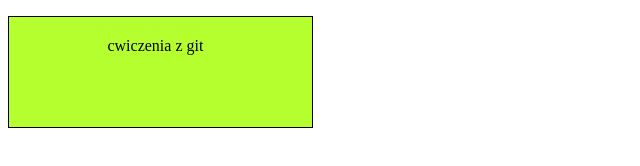
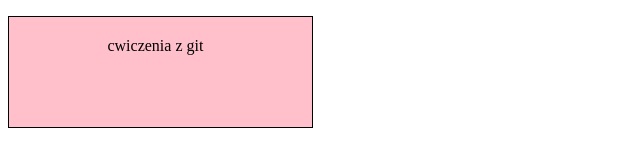
Before and after one commit to izabelasepiol/git1, a plain HTML site: page index.html in a window 1280 px wide. Shown: the whole page, without its empty margins (0-640 px from the left). Drawn offline with Linux system fonts and the light colour scheme.

Commit message:
style update 3

```diff
--- a/style.css
+++ b/style.css
@@ -1,6 +1,6 @@
 p
 {
-    background-color: rgb(182, 255, 47);
+    background-color: pink;
 text-align: center;
 border-style: : dashed;
 border: 1px solid black;
```
